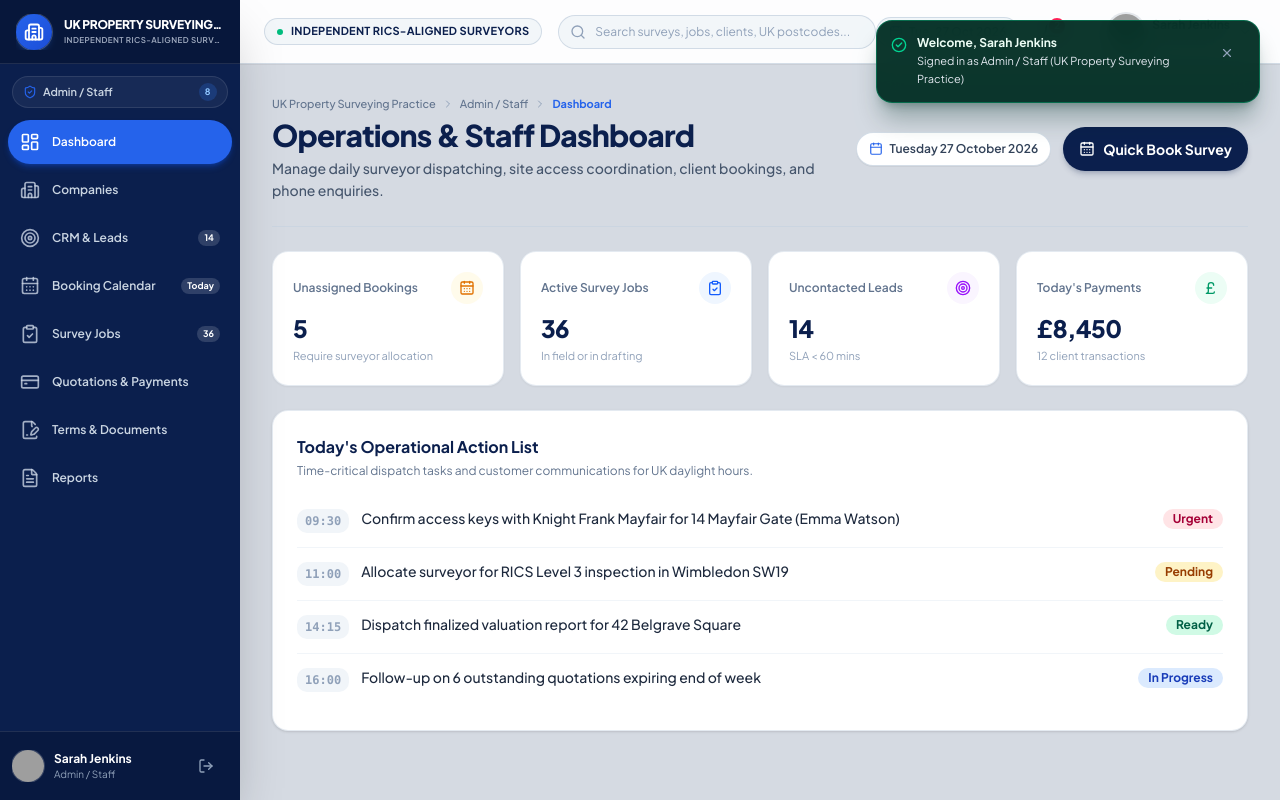
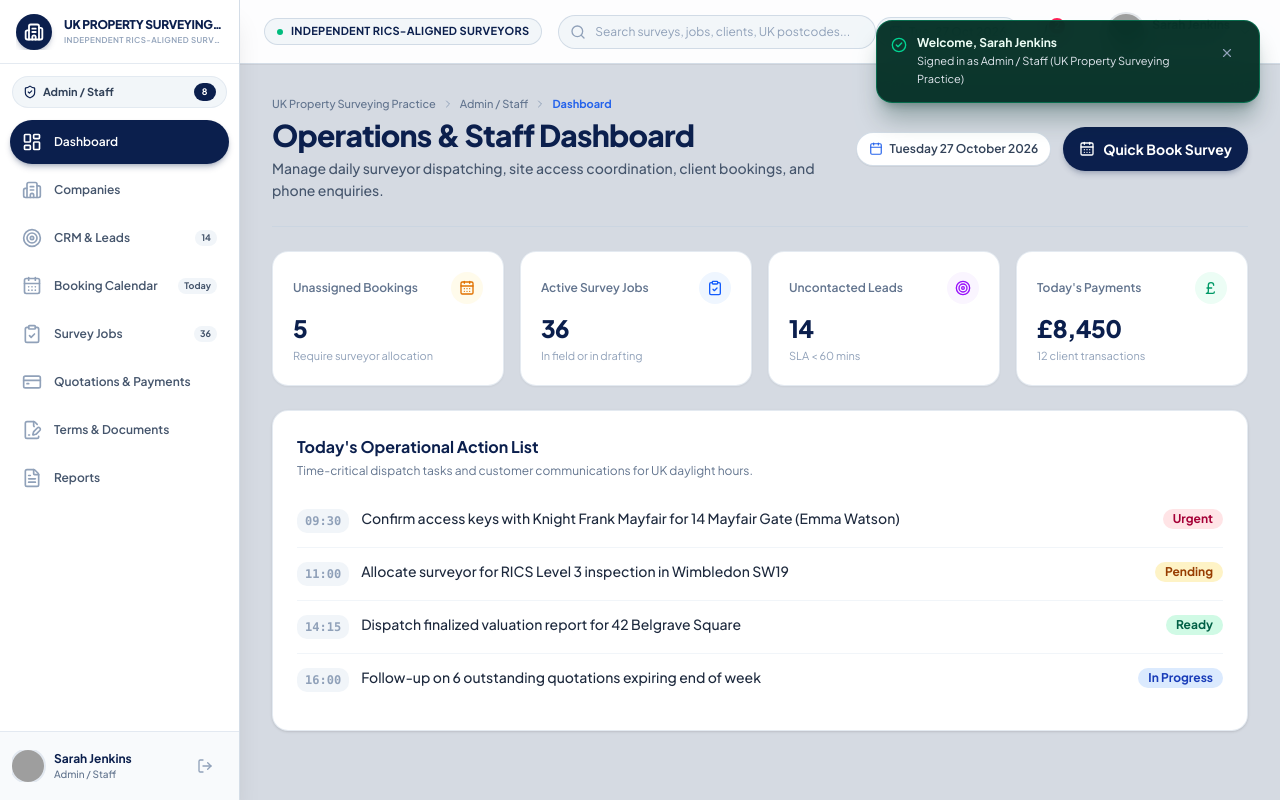
Before and after one commit to AKRITIKUSHWAHA/properitygroup, a React (Vite) app: page /login in a window 1280 px wide. Both pictures are taken after a click on the button "Sign In". Built offline with nearby package versions, Linux system fonts and the light colour scheme; grey boxes are pictures that could not be loaded.

Commit message:
Update sidebar and bottom navigation to clean white and #0B1F4D navy theme matching login page

```diff
--- a/src/components/BottomTabBar.jsx
+++ b/src/components/BottomTabBar.jsx
@@ -52,7 +52,7 @@
   return (
     <nav
       aria-label="Mobile bottom navigation"
-      className="md:hidden fixed bottom-0 left-0 right-0 z-40 bg-[#0B1F4D]/95 backdrop-blur-lg border-t border-white/10 px-2 pt-1 pb-[max(0.375rem,env(safe-area-inset-bottom,0px))] flex items-center justify-around shadow-2xl"
+      className="md:hidden fixed bottom-0 left-0 right-0 z-40 bg-white/95 backdrop-blur-lg border-t border-slate-300/80 px-2 pt-1 pb-[max(0.375rem,env(safe-area-inset-bottom,0px))] flex items-center justify-around shadow-lg"
     >
       {tabs.map((tab) => {
         const Icon = tab.icon;
@@ -63,20 +63,20 @@
             className={({ isActive }) =>
               `flex flex-col items-center justify-center min-w-[56px] min-h-[44px] px-2 py-1 rounded-xl transition-all cursor-pointer ${
                 isActive
-                  ? 'text-[#2563EB] font-bold'
-                  : 'text-slate-400 hover:text-white'
+                  ? 'text-[#0B1F4D] font-bold'
+                  : 'text-slate-500 hover:text-slate-900'
               }`
             }
           >
             {({ isActive }) => (
               <>
                 <div className="relative">
-                  <Icon className={`w-5 h-5 transition-transform ${isActive ? 'scale-110 text-white' : ''}`} />
+                  <Icon className={`w-5 h-5 transition-transform ${isActive ? 'scale-110 text-[#0B1F4D]' : ''}`} />
                   {isActive && (
-                    <span className="absolute -bottom-1 left-1/2 -translate-x-1/2 w-1.5 h-1.5 bg-[#2563EB] rounded-full" />
+                    <span className="absolute -bottom-1 left-1/2 -translate-x-1/2 w-1.5 h-1.5 bg-[#0B1F4D] rounded-full" />
                   )}
                 </div>
-                <span className={`text-[10px] mt-1 tracking-tight truncate max-w-[62px] ${isActive ? 'text-white font-bold' : ''}`}>
+                <span className={`text-[10px] mt-1 tracking-tight truncate max-w-[62px] ${isActive ? 'text-[#0B1F4D] font-bold' : ''}`}>
                   {tab.name}
                 </span>
               </>
@@ -89,7 +89,7 @@
       <button
         type="button"
         onClick={onOpenMore}
-        className="flex flex-col items-center justify-center min-w-[56px] min-h-[44px] px-2 py-1 rounded-xl text-slate-400 hover:text-white transition-all cursor-pointer"
+        className="flex flex-col items-center justify-center min-w-[56px] min-h-[44px] px-2 py-1 rounded-xl text-slate-500 hover:text-slate-900 transition-all cursor-pointer"
         aria-label="Open full menu"
       >
         <Menu className="w-5 h-5" />
--- a/src/components/Sidebar.jsx
+++ b/src/components/Sidebar.jsx
@@ -127,7 +127,7 @@
         aria-label="Navigation Sidebar"
         onMouseEnter={() => setIsHovered(true)}
         onMouseLeave={() => setIsHovered(false)}
-        className={`fixed top-0 bottom-0 left-0 z-50 flex flex-col bg-[#0B1F4D] text-slate-200 shadow-2xl transition-all duration-300 ease-in-out
+        className={`fixed top-0 bottom-0 left-0 z-50 flex flex-col bg-white text-slate-700 shadow-xl border-r border-slate-300/80 transition-all duration-300 ease-in-out
           ${
             /* Mobile drawer toggle */
             isOpen
@@ -142,18 +142,18 @@
           }
         `}
       >
-        {/* Brand Header */}
-        <div className="flex items-center justify-between h-16 px-4 border-b border-white/10 bg-[#071534]/70 shrink-0">
+        {/* Brand Header matching Login Page */}
+        <div className="flex items-center justify-between h-16 px-4 border-b border-slate-200/90 bg-white shrink-0">
           <div className="flex items-center gap-3 overflow-hidden">
-            <div className="w-9 h-9 rounded-xl bg-gradient-to-br from-[#2563EB] to-[#1D4ED8] flex items-center justify-center text-white shadow-md shadow-blue-500/20 ring-1 ring-white/20 shrink-0">
+            <div className="w-9 h-9 rounded-xl bg-[#0B1F4D] flex items-center justify-center text-white shadow-md shadow-[#0B1F4D]/20 shrink-0">
               <Building2 className="w-5 h-5 text-white stroke-[2.2]" />
             </div>
             {/* Brand text visible on desktop, mobile, and tablet when hovered */}
             <div className={`overflow-hidden transition-opacity duration-200 ${isHovered ? 'md:block' : 'md:hidden lg:block'}`}>
-              <div className="text-xs font-extrabold text-white tracking-tight leading-tight uppercase truncate">
+              <div className="text-xs font-extrabold text-[#0B1F4D] tracking-tight leading-tight uppercase truncate">
                 UK Property Surveying Practice
               </div>
-              <div className="text-[8px] font-semibold text-[#C9D3E3]/80 uppercase tracking-wider mt-0.5 truncate">
+              <div className="text-[8px] font-semibold text-slate-400 uppercase tracking-wider mt-0.5 truncate">
                 INDEPENDENT RICS-ALIGNED SURVEYORS
               </div>
             </div>
@@ -162,7 +162,7 @@
           {/* Close button for mobile drawer */}
           <button
             onClick={onClose}
-            className="md:hidden p-2 text-slate-400 hover:text-white hover:bg-white/10 rounded-xl transition-colors min-h-[44px] min-w-[44px] flex items-center justify-center"
+            className="md:hidden p-2 text-slate-500 hover:text-[#0B1F4D] hover:bg-slate-100 rounded-xl transition-colors min-h-[44px] min-w-[44px] flex items-center justify-center cursor-pointer"
             aria-label="Close navigation menu"
           >
             <X className="w-5 h-5" />
@@ -171,21 +171,21 @@
 
         {/* Role Badge Indicator */}
         <div className={`px-3 pt-3 pb-1 transition-opacity ${isHovered ? 'md:block' : 'md:hidden lg:block'}`}>
-          <div className="flex items-center justify-between px-2.5 py-1.5 rounded-lg bg-white/5 border border-white/10">
+          <div className="flex items-center justify-between px-2.5 py-1.5 rounded-xl bg-slate-100/90 border border-slate-200/90">
             <div className="flex items-center gap-1.5 overflow-hidden">
-              <ShieldCheck className="w-3.5 h-3.5 text-[#2563EB] shrink-0" />
-              <div className="text-[11px] font-semibold text-slate-300 truncate">
+              <ShieldCheck className="w-3.5 h-3.5 text-[#0B1F4D] shrink-0" />
+              <div className="text-[11px] font-bold text-slate-700 truncate">
                 {roleConfig.label}
               </div>
             </div>
-            <span className="text-[9px] uppercase font-bold tracking-wider px-1.5 py-0.5 rounded-full bg-blue-500/20 text-blue-300">
+            <span className="text-[9px] uppercase font-bold tracking-wider px-2 py-0.5 rounded-full bg-[#0B1F4D] text-white">
               {menuItems.length}
             </span>
           </div>
         </div>
 
         {/* Navigation Menu (Scrollable) */}
-        <div className="flex-1 px-2 py-2 space-y-1 overflow-y-auto overflow-x-hidden scrollbar-none">
+        <div className="flex-1 px-2.5 py-2 space-y-1 overflow-y-auto overflow-x-hidden scrollbar-none">
           {menuItems.map((item) => {
             const IconComponent = ICON_MAP[item.icon] || Compass;
             return (
@@ -194,10 +194,10 @@
                 to={item.path}
                 title={item.name}
                 className={({ isActive }) =>
-                  `group relative flex items-center min-h-[44px] rounded-xl text-xs font-semibold transition-all duration-200 px-3 py-2 ${
+                  `group relative flex items-center min-h-[44px] rounded-xl text-xs font-semibold transition-all duration-200 px-3 py-2.5 ${
                     isActive
-                      ? 'bg-[#2563EB] text-white shadow-md shadow-blue-600/30 font-bold'
-                      : 'text-slate-300 hover:bg-white/10 hover:text-white'
+                      ? 'bg-[#0B1F4D] text-white shadow-md shadow-[#0B1F4D]/25 font-bold'
+                      : 'text-slate-600 hover:bg-slate-100 hover:text-[#0B1F4D]'
                   }`
                 }
               >
@@ -205,8 +205,8 @@
                   <>
                     <div className="flex items-center gap-3 truncate w-full">
                       <IconComponent
-                        className={`w-5 h-5 shrink-0 transition-transform group-hover:scale-110 ${
-                          isActive ? 'text-white' : 'text-[#C9D3E3]/80 group-hover:text-white'
+                        className={`w-5 h-5 shrink-0 transition-transform group-hover:scale-105 ${
+                          isActive ? 'text-white' : 'text-slate-400 group-hover:text-[#0B1F4D]'
                         }`}
                       />
                       {/* Name label shown on mobile, desktop, and tablet when hovered */}
@@ -224,8 +224,8 @@
                       <span
                         className={`ml-auto px-1.5 py-0.5 rounded-full text-[9px] font-bold shrink-0 transition-opacity ${
                           isActive
-                            ? 'bg-white text-[#2563EB]'
-                            : 'bg-white/15 text-white'
+                            ? 'bg-white/20 text-white'
+                            : 'bg-slate-100 text-slate-600'
                         } ${isHovered ? 'md:inline' : 'md:hidden lg:inline'}`}
                       >
                         {item.badge}
@@ -233,7 +233,7 @@
                     )}
 
                     {/* Tablet Icon Rail Tooltip (when collapsed on md) */}
-                    <div className="hidden md:group-hover:hidden md:block lg:hidden absolute left-full ml-2 px-2 py-1 bg-slate-900 text-white text-[11px] font-bold rounded-md opacity-0 group-hover:opacity-100 pointer-events-none transition-opacity whitespace-nowrap z-50 shadow-xl border border-white/10">
+                    <div className="hidden md:group-hover:hidden md:block lg:hidden absolute left-full ml-2 px-2.5 py-1 bg-[#0B1F4D] text-white text-[11px] font-bold rounded-md opacity-0 group-hover:opacity-100 pointer-events-none transition-opacity whitespace-nowrap z-50 shadow-xl border border-slate-700">
                       {item.name}
                     </div>
                   </>
@@ -244,19 +244,19 @@
         </div>
 
         {/* User Session Footer */}
-        <div className="p-3 border-t border-white/10 bg-[#071534]/50 shrink-0">
+        <div className="p-3 border-t border-slate-200/90 bg-slate-50/90 shrink-0">
           <div className="flex items-center justify-between">
             <div className={`flex items-center gap-2.5 overflow-hidden ${isHovered ? 'md:flex' : 'md:hidden lg:flex'}`}>
               <img
                 src={user?.avatar}
                 alt={user?.name || 'User'}
-                className="w-8 h-8 rounded-full object-cover ring-1 ring-white/20 shrink-0"
+                className="w-8 h-8 rounded-full object-cover ring-2 ring-slate-200 shrink-0"
               />
               <div className="overflow-hidden">
-                <div className="text-xs font-bold text-white truncate max-w-[130px]">
+                <div className="text-xs font-bold text-[#0B1F4D] truncate max-w-[130px]">
                   {user?.name}
                 </div>
-                <div className="text-[10px] text-slate-400 truncate">
+                <div className="text-[10px] font-medium text-slate-500 truncate">
                   {user?.roleLabel}
                 </div>
               </div>
@@ -265,7 +265,7 @@
             {/* Logout button */}
             <button
               onClick={handleLogout}
-              className="p-2 text-slate-400 hover:text-rose-400 hover:bg-rose-500/10 rounded-xl transition-colors min-h-[44px] min-w-[44px] flex items-center justify-center cursor-pointer"
+              className="p-2 text-slate-400 hover:text-rose-600 hover:bg-rose-50 rounded-xl transition-colors min-h-[44px] min-w-[44px] flex items-center justify-center cursor-pointer"
               title="Sign Out"
               aria-label="Sign Out"
             >
```
